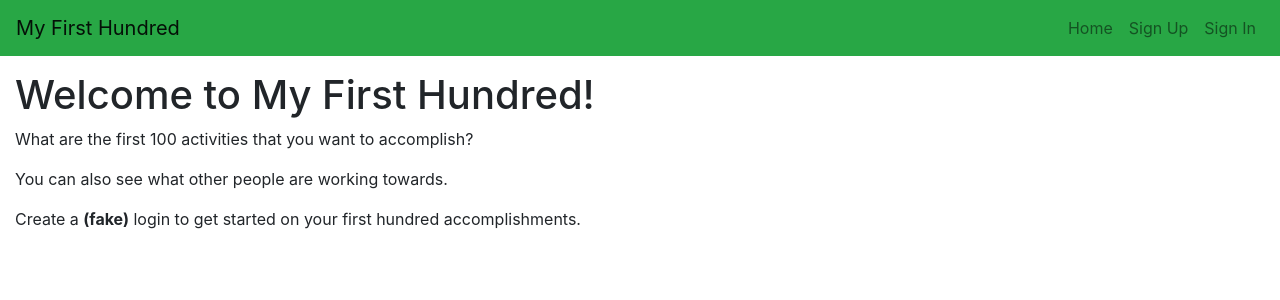
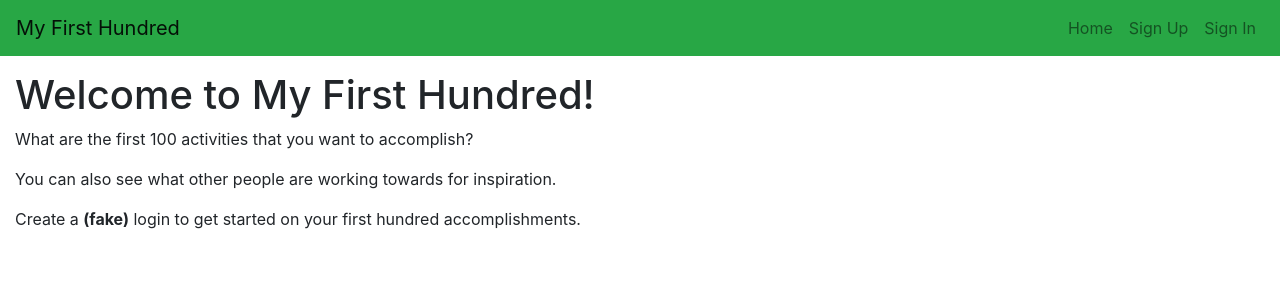
Before and after one commit to kimdolion/first-hundred-client, a React app: page /#/ in a window 1280 px wide. Shown: the top 300 px of the page. Built offline with nearby package versions, Linux system fonts and the light colour scheme.

Commit message:
Add to description in home component

```diff
--- a/src/components/Header/Home.js
+++ b/src/components/Header/Home.js
@@ -28,7 +28,7 @@ const Home = ({ user }) => (
     <h1>Welcome to My First Hundred!</h1>
     <p>What are the first 100 activities that you want to accomplish?
     </p>
-    <p>You can also see what other people are working towards.
+    <p>You can also see what other people are working towards for inspiration.
     </p>
     { user ? authenticatedOptions : unauthenticatedOptions }
   </div>
```
